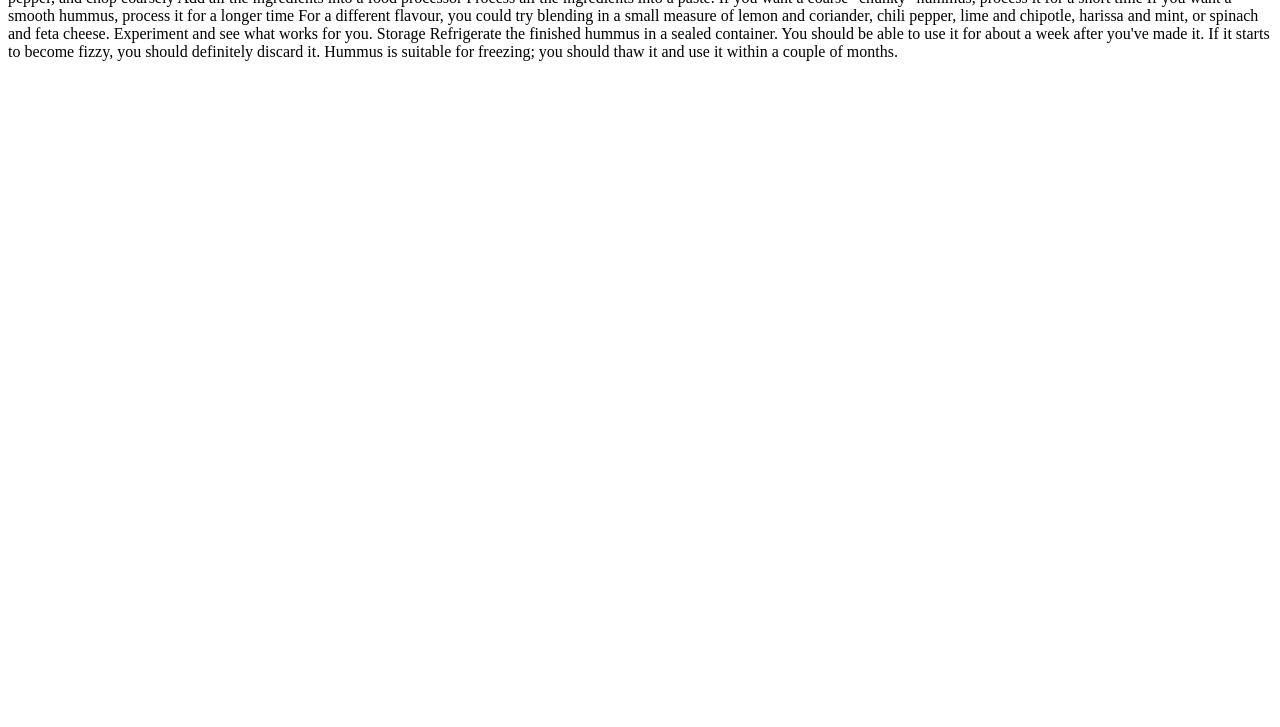
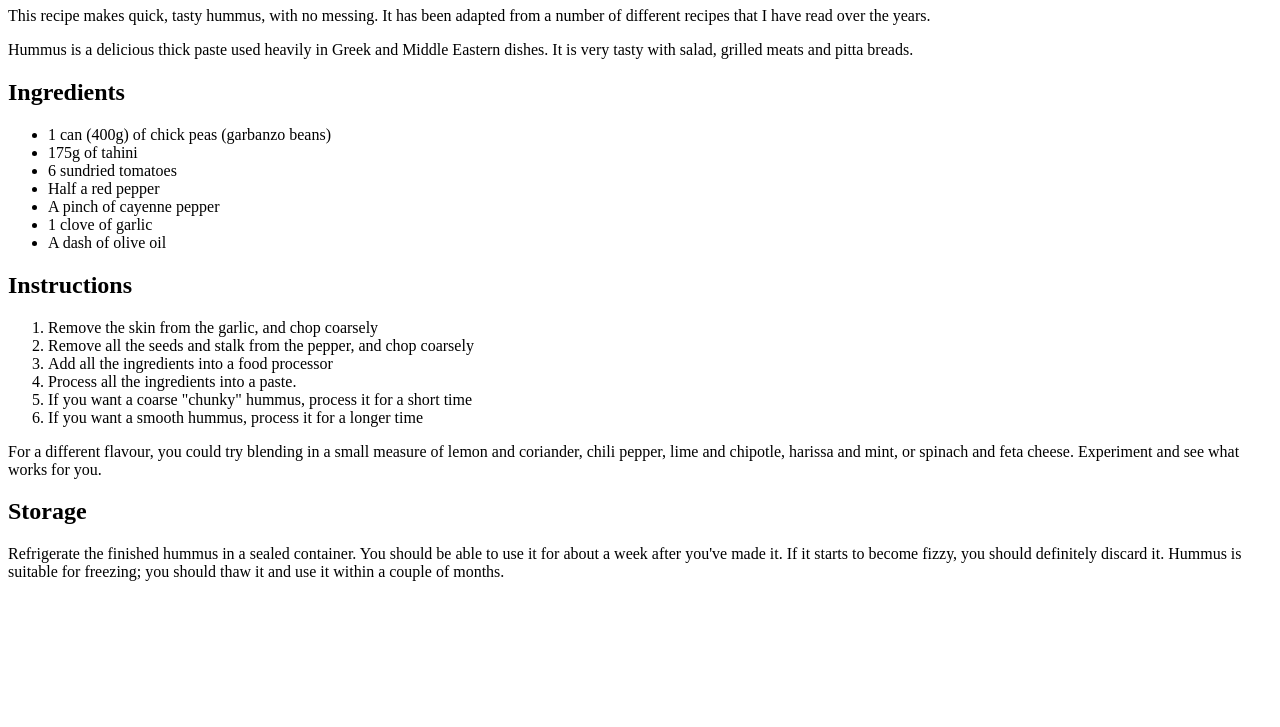
Before and after one commit to G184802021/medialabo, a plain HTML site: page practice/text-start.html in a window 1280 px wide. Shown: the part 73-800 px from the top of the page. Drawn offline with Linux system fonts and the light colour scheme.

Commit message:
授業１の結果

```diff
--- a/practice/text-start.html
+++ b/practice/text-start.html
@@ -5,34 +5,38 @@
     <title>Quick hummus recipe</title>
   </head>
   <body>
-    Quick hummus recipe
+    <h1>Quick hummus recipe</h1>
 
-    This recipe makes quick, tasty hummus, with no messing. It has been adapted from a number of different recipes that I have read over the years.
+    <p>This recipe makes quick, tasty hummus, with no messing. It has been adapted from a number of different recipes that I have read over the years.</p>
 
-    Hummus is a delicious thick paste used heavily in Greek and Middle Eastern dishes. It is very tasty with salad, grilled meats and pitta breads.
+    <p>Hummus is a delicious thick paste used heavily in Greek and Middle Eastern dishes. It is very tasty with salad, grilled meats and pitta breads.</p>
 
-    Ingredients
+    <h2>Ingredients</h2>
+<ul>
 
-    1 can (400g) of chick peas (garbanzo beans)
-    175g of tahini
-    6 sundried tomatoes
-    Half a red pepper
-    A pinch of cayenne pepper
-    1 clove of garlic
-    A dash of olive oil
+      <li>1 can (400g) of chick peas (garbanzo beans)</li>
+      <li>175g of tahini</li>
+      <li>6 sundried tomatoes</li>
+      <li>Half a red pepper</li>
+      <li>A pinch of cayenne pepper</li>
+      <li>1 clove of garlic</li>
+      <li>A dash of olive oil</li>
+</ul>
 
-    Instructions
+    <h2>Instructions</h2>
+<ol>
 
-    Remove the skin from the garlic, and chop coarsely
-    Remove all the seeds and stalk from the pepper, and chop coarsely
-    Add all the ingredients into a food processor
-    Process all the ingredients into a paste.
-    If you want a coarse "chunky" hummus, process it for a short time
-    If you want a smooth hummus, process it for a longer time
+      <li>Remove the skin from the garlic, and chop coarsely</li>
+      <li>Remove all the seeds and stalk from the pepper, and chop coarsely</li>
+      <li>Add all the ingredients into a food processor</li>
+      <li>Process all the ingredients into a paste.</li>
+      <li>If you want a coarse "chunky" hummus, process it for a short time</li>
+      <li>If you want a smooth hummus, process it for a longer time</li>
+</ol>
 
     For a different flavour, you could try blending in a small measure of lemon and coriander, chili pepper, lime and chipotle, harissa and mint, or spinach and feta cheese. Experiment and see what works for you.
 
-    Storage
+    <h2>Storage</h2>
 
     Refrigerate the finished hummus in a sealed container. You should be able to use it for about a week after you've made it. If it starts to become fizzy, you should definitely discard it.
 
```
Also changed, not shown: index.html (+24 -3 lines), practice/debug-example.html (+3 -3 lines), practice/pictures.html (+1 -1 lines), practice/projects.html (+18 -3 lines).
